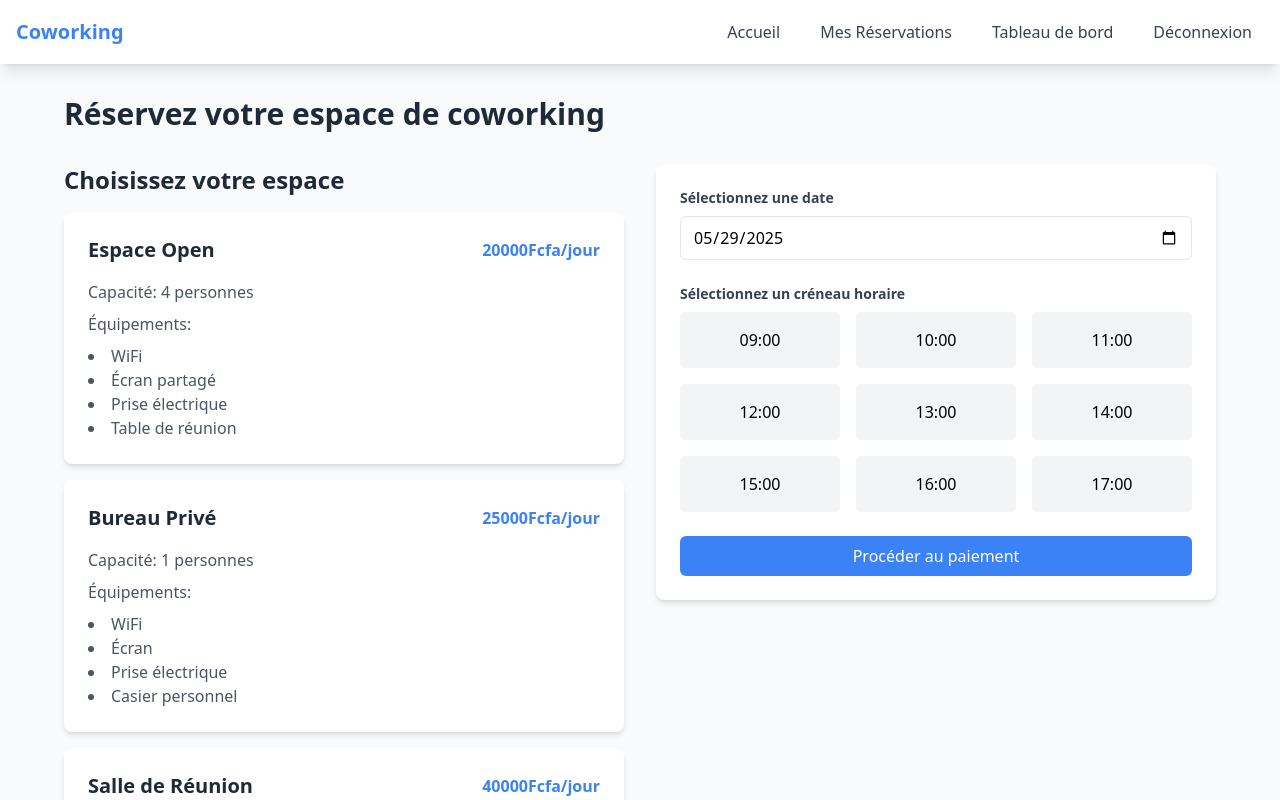
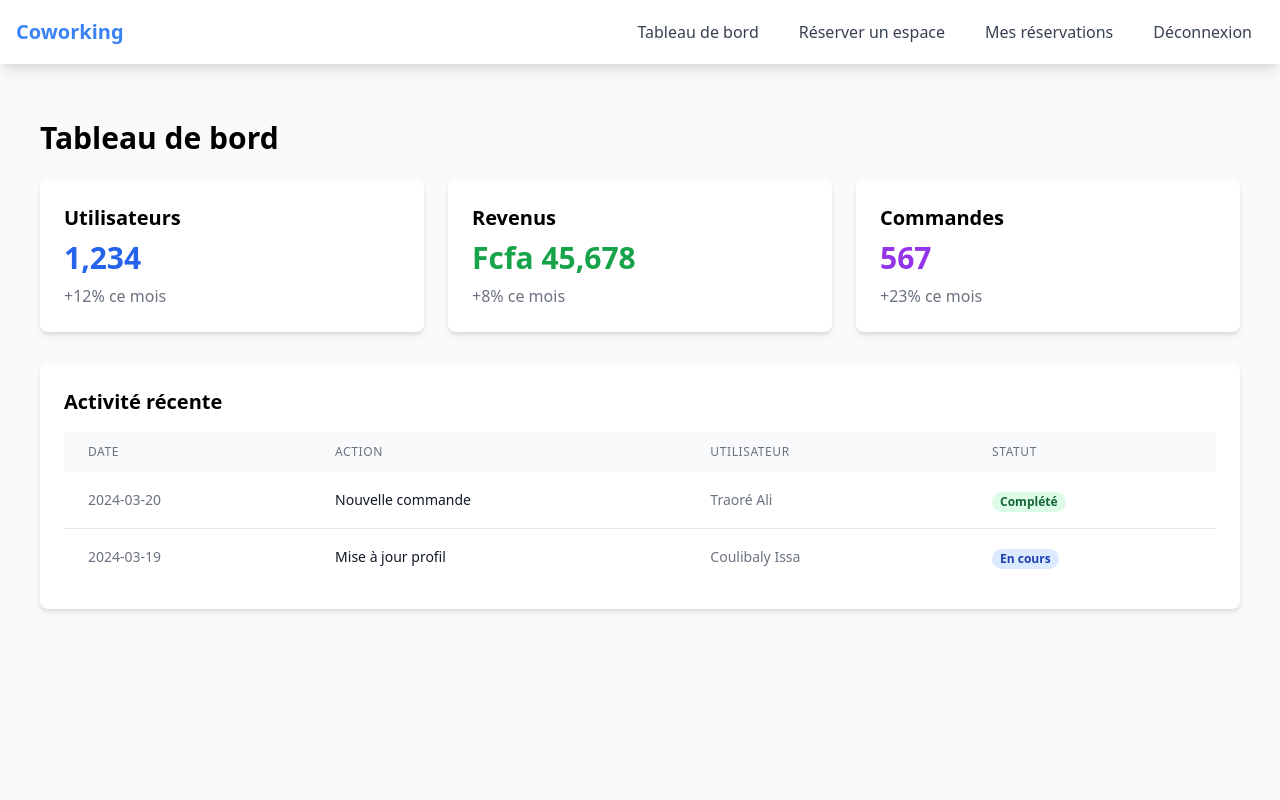
Before and after one commit to YounoussKouakou/projet-final, a React (Vite) app: page / in a window 1280 px wide. Shown: the top 800 px of the page. Built offline with nearby package versions, Linux system fonts and the light colour scheme.

Commit message:
fix:modif-navbar

```diff
--- a/src/App.jsx
+++ b/src/App.jsx
@@ -12,11 +12,11 @@ function App() {
       <Navbar />
       <main className="container mx-auto px-4 py-8">
         <Routes>
-          <Route path="/" element={<Home />} />
+          <Route path="/" element={<Dashboard />} />
           <Route path="/login" element={<Login />} />
           <Route path="/register" element={<Register />} />
           <Route path="/reservations" element={<Reservations />} />
-          <Route path="/dashboard" element={<Dashboard />} />
+          <Route path="/Home" element={<Home/>} />
         </Routes>
       </main>
     </div>
--- a/src/components/Navbar.jsx
+++ b/src/components/Navbar.jsx
@@ -23,21 +23,22 @@ function Navbar() {
               to="/"
               className="text-gray-700 hover:text-primary px-3 py-2 rounded-md"
             >
-              Accueil
+             Tableau de bord
             </Link>
             {isAuthenticated && (
               <>
                 <Link
+                  to="/Home"
+                  className="text-gray-700 hover:text-primary px-3 py-2 rounded-md"
+                >
+                   Réserver un espace
+
+                </Link>
+                <Link
                   to="/reservations"
                   className="text-gray-700 hover:text-primary px-3 py-2 rounded-md"
                 >
-                  Mes Réservations
-                </Link>
-                <Link
-                  to="/dashboard"
-                  className="text-gray-700 hover:text-primary px-3 py-2 rounded-md"
-                >
-                  Tableau de bord
+                  Mes réservations
                 </Link>
               </>
             )}
--- a/src/pages/Login.jsx
+++ b/src/pages/Login.jsx
@@ -19,7 +19,7 @@ function Login() {
       console.log('Connexion réussie:', data);
 
       // Exemple : rediriger vers une page protégée après connexion
-      navigate('/dashboard');
+      navigate('/Home');
     } catch (err) {
       setError(err.message || 'Erreur à la connexion');
     }
```
Also changed, not shown: 7 other files (tests, documents, lock files or other folders).
